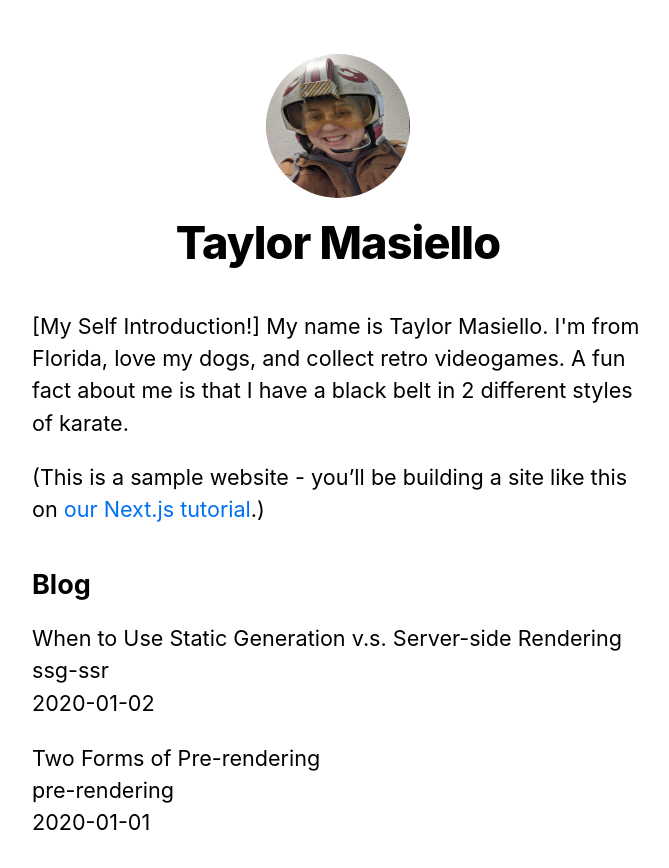
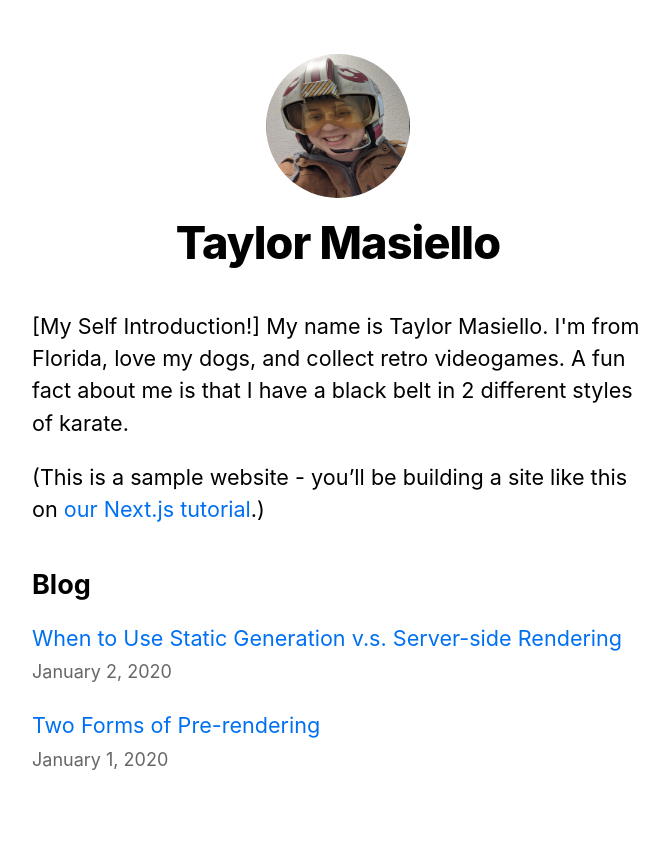
Before and after one commit to taylormasiello/nextjs-blog, a Next.js app: page / in a window 1280 px wide. Shown: the top 868 px of the page, without its empty margins (302-971 px from the left). Built offline with nearby package versions, Linux system fonts and the light colour scheme.

Commit message:
PreGitHub

```diff
--- /dev/null
+++ b/components/date.js
@@ -0,0 +1,6 @@
+import { parseISO, format } from 'date-fns'
+
+export default function Date({ dateString }) {
+  const date = parseISO(dateString)
+  return <time dateTime={dateString}>{format(date, 'LLLL d, yyyy')}</time>
+}
--- a/package.json
+++ b/package.json
@@ -8,6 +8,7 @@
     "start": "next start"
   },
   "dependencies": {
+    "date-fns": "^2.22.1",
     "gray-matter": "^4.0.3",
     "next": "^10.0.0",
     "react": "17.0.1",
--- a/pages/index.js
+++ b/pages/index.js
@@ -1,5 +1,7 @@
 import Head from "next/head";
+import Link from "next/link";
 import Layout, { siteTitle } from "../components/layout";
+import Date from "../components/date";
 import utilStyles from "../styles/utils.module.css";
 import { getSortedPostsData } from "../lib/posts";
 
@@ -34,11 +36,13 @@ export default function Home({ allPostsData }) {
         <ul className={utilStyles.list}>
           {allPostsData.map(({ id, date, title }) => (
             <li className={utilStyles.listItem} key={id}>
-              {title}
+              <Link href={`/posts/${id}`}>
+                <a>{title}</a>
+              </Link>
               <br />
-              {id}
-              <br />
-              {date}
+              <small className={utilStyles.lightText}>
+                <Date dateString={date} />
+              </small>
             </li>
           ))}
         </ul>
```
Also changed, not shown: pages/posts/[id].js (+13 -7 lines), 1 other file (tests, documents, lock files or other folders).
